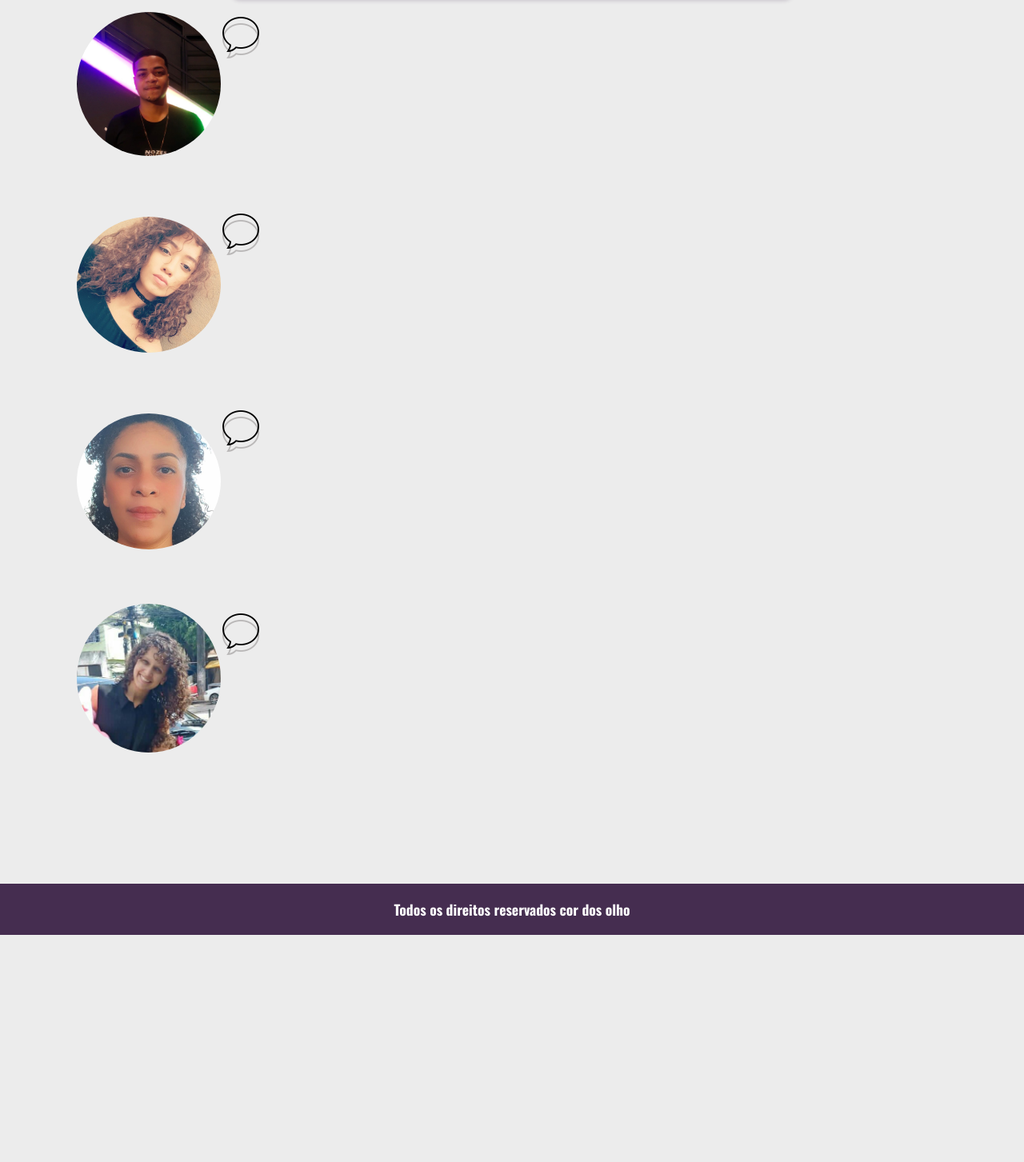
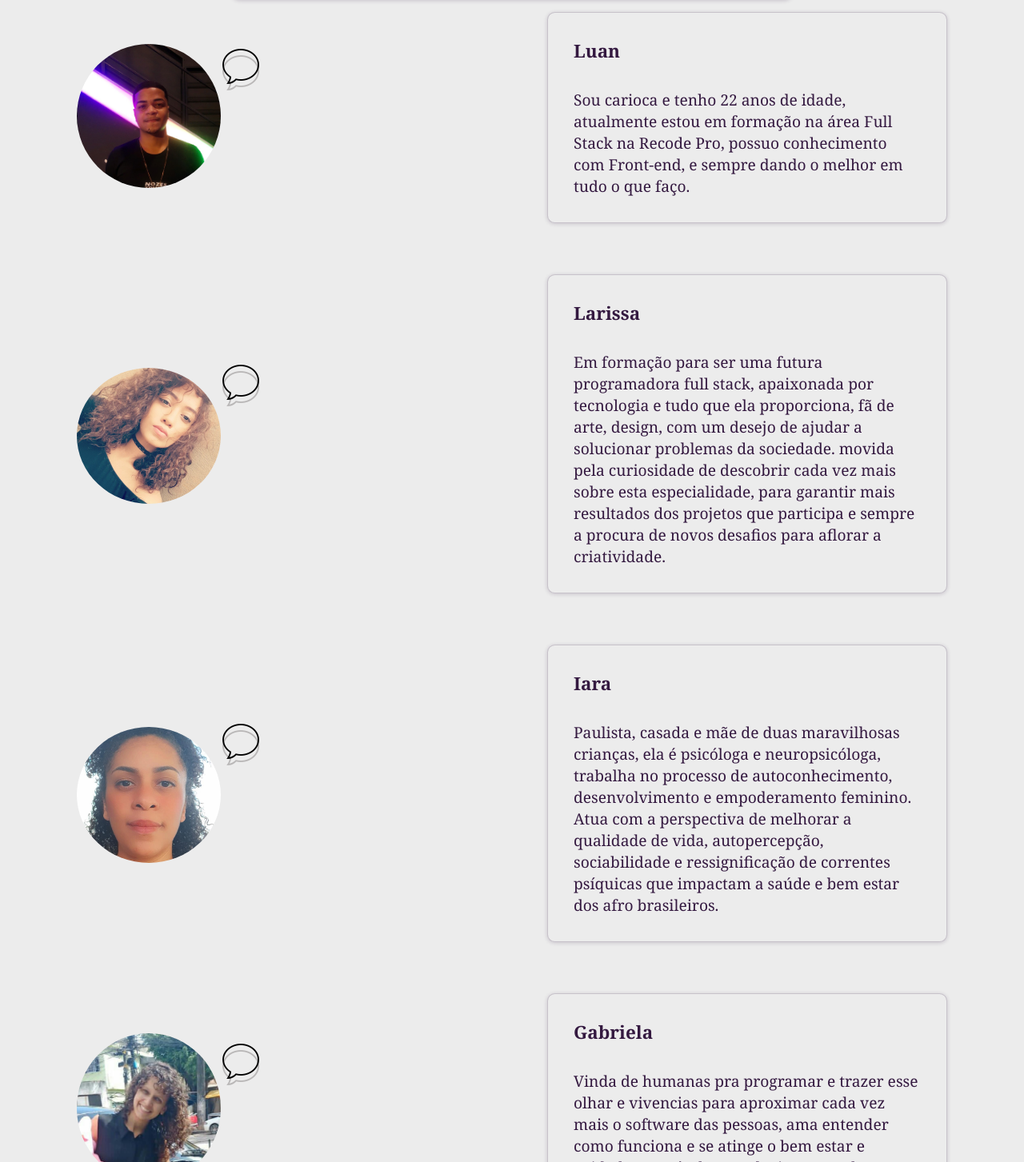
Before and after one commit to Luan338/CorDosOlhos-React, a React (Create React App) app: page /sobre in a window 1280 px wide. Shown: the part 677-2130 px from the top of the page at 80% size. Before the commit the page ends 1846 px from the top, so only its background shows below. Built offline with nearby package versions, Linux system fonts and the light colour scheme; a web font is replaced by a local one.

Commit message:
Finalizando página Sobre

```diff
--- a/src/Components/Sobre/Sobre.js
+++ b/src/Components/Sobre/Sobre.js
@@ -1,4 +1,4 @@
-import React from 'react';
+import React, { useRef } from 'react';
 import Luan from '../../Assets/luan.jpg';
 import Lari from '../../Assets/lari.jpeg';
 import Iara from '../../Assets/iara.jpeg';
@@ -7,7 +7,16 @@ import homem from '../../Assets/homem.jpg';
 import balao from '../../Assets/balao-fala.png';
 import styles from './Sobre.module.css';
 
+
 const Sobre = () => {
+
+  const cardRef = useRef()
+
+  function activeCard(){
+    cardRef.current?.classList.toggle('onCard');
+    console.log(cardRef)
+  }
+
   return (
     <section className={styles.contain}>
       <div className={styles.group}>
@@ -26,20 +35,44 @@ const Sobre = () => {
       </div>
       <section className={styles.aboutUs}>
         <div className={styles.box}>
+          <div>
             <img src={Luan} alt="Luan" className={styles.imgLuan}/>
-          <img src={balao} alt="balão de fala" className={styles.balao}/>
+            <img src={balao} alt="balão de fala" className={styles.balao} onClick={activeCard}/>
+          </div>
+          <div className={styles.card} ref={cardRef}>
+            <h3>Luan</h3>
+            <p>Sou carioca e tenho 22 anos de idade, atualmente estou em formação na área Full Stack na Recode Pro, possuo conhecimento com Front-end, e sempre dando o melhor em tudo o que faço.</p>
+          </div>
         </div>
         <div className={styles.box}>
+          <div>
             <img src={Lari} alt="Lari" className={styles.imgLari}/>
             <img src={balao} alt="balão de fala" className={styles.balao}/>
           </div>
+          <div className={styles.card}>
+            <h3>Larissa</h3>
+            <p>Em formação para ser uma futura programadora full stack, apaixonada por tecnologia e tudo que ela proporciona, fã de arte, design, com um desejo de ajudar a solucionar problemas da sociedade. movida pela curiosidade de descobrir cada vez mais sobre esta especialidade, para garantir mais resultados dos projetos que participa e sempre a procura de novos desafios para aflorar a criatividade.</p>
+          </div>
+        </div>
         <div className={styles.box}>
+          <div>
             <img src={Iara} alt="Iara" className={styles.imgIara}/>
             <img src={balao} alt="balão de fala" className={styles.balao}/>
           </div>
+          <div className={styles.card}>
+            <h3>Iara</h3>
+            <p>Paulista, casada e mãe de duas maravilhosas crianças, ela é psicóloga e neuropsicóloga, trabalha no processo de autoconhecimento, desenvolvimento e empoderamento feminino. Atua com a perspectiva de melhorar a qualidade de vida, autopercepção, sociabilidade e ressignificação de correntes psíquicas que impactam a saúde e bem estar dos afro brasileiros.</p>
+          </div>
+        </div>
         <div className={styles.box}>
+          <div>
             <img src={Gabi} alt="Gabi" className={styles.imgGabi}/>
             <img src={balao} alt="balão de fala" className={styles.balao}/>
+          </div>
+          <div className={styles.card}>
+            <h3>Gabriela</h3>
+            <p>Vinda de humanas pra programar e trazer esse olhar e vivencias para aproximar cada vez mais o software das pessoas, ama entender como funciona e se atinge o bem estar e cuidado através da tecnologia. Formada em turismo e iniciante teatro.</p>
+          </div>
         </div>
       </section>
     </section>
--- a/src/Components/Sobre/Sobre.module.css
+++ b/src/Components/Sobre/Sobre.module.css
@@ -43,6 +43,12 @@
   color: #341940;
   font-family: Georgia, "Times New Roman", Times, serif;
 }
+@media (max-width: 700px) {
+  .paragraph {
+    width: 100%;
+    border-radius: 0rem;
+  }
+}
 
 .aboutUs {
   padding-top: 8rem;
@@ -51,6 +57,10 @@
 }
 
 .box {
+  width: 100%;
+  display: flex;
+  align-items: center;
+  justify-content: space-between;
   margin-top: 4rem;
 }
 
@@ -84,3 +94,46 @@
     transform: translateY(10px);
   }
 }
+
+.card {
+  width: 500px;
+  background-color: rgb(236, 236, 236);
+  padding: 2rem;
+  border: 1px solid rgba(52, 25, 64, 0.2);
+  border-radius: 0.6rem;
+  box-shadow: 0px 1px 5px 0px rgba(52, 25, 64, 0.2);
+  font-size: 1.2em;
+  color: #341940;
+  font-family: Georgia, "Times New Roman", Times, serif;
+}
+
+.card h3 {
+  margin-bottom: 2rem;
+}
+
+@media (max-width: 890px) {
+  .box {
+    flex-direction: column;
+  }
+  .card {
+    margin-top: 2rem;
+  }
+}
+
+@media (max-width: 510px) {
+  .paragraph {
+    font-size: 0.9em;
+  }
+  .card {
+    width: 100%;
+    font-size: 0.9em;
+  }
+}
+@media (max-width: 326px) {
+  .paragraph,
+  .card {
+    height: 300px;
+    font-size: 0.9em;
+    overflow-y: scroll;
+  }
+}
```
Lines whose indentation alone changed are shown as unchanged.
